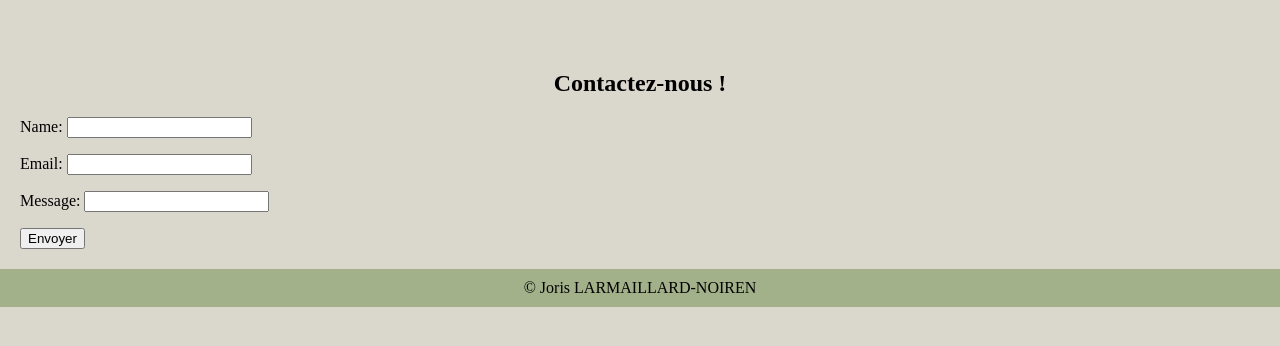
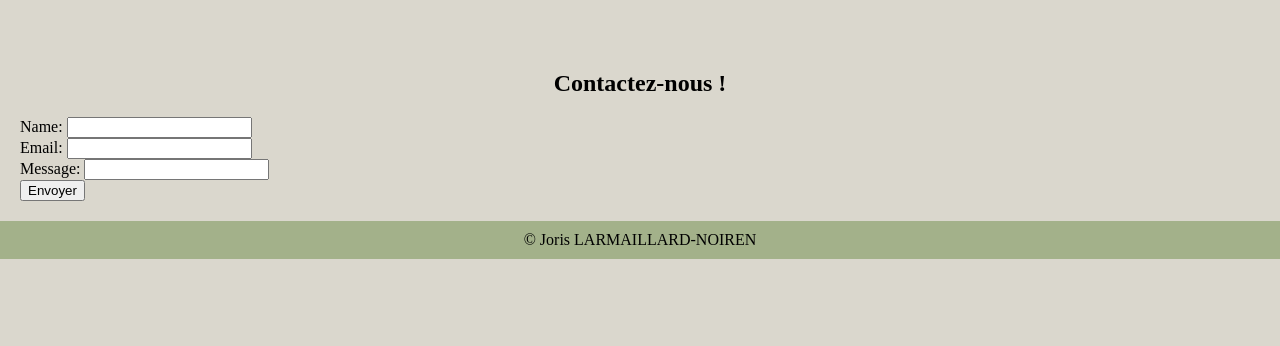
Before and after one commit to 31Joojo/django-web-app, a Django app: page /contact-us/ in a window 1280 px wide. Shown: the part 118-464 px from the top of the page. Run offline with Django 5.2, Linux system fonts and the light colour scheme.

Commit message:
Modification style formulaire de contact

```diff
--- a/merchex/listings/templates/listings/contact.html
+++ b/merchex/listings/templates/listings/contact.html
@@ -4,10 +4,14 @@
 
     <div class="titre"><h2>Contactez-nous !</h2></div>
 
-    <form action="" method="post">
-        {% csrf_token %}
-        {{ form.as_p }}
-        <input type="submit" value="Envoyer">
-    </form>
+    <div class="form-section">
+        <form action="" method="post">
+            {% csrf_token %}
+            <div class="contenu-formulaire">
+                {{ form.as_div }}
+            </div>
+            <input type="submit" value="Envoyer">
+        </form>
+    </div>
 
 {% endblock %}
```
